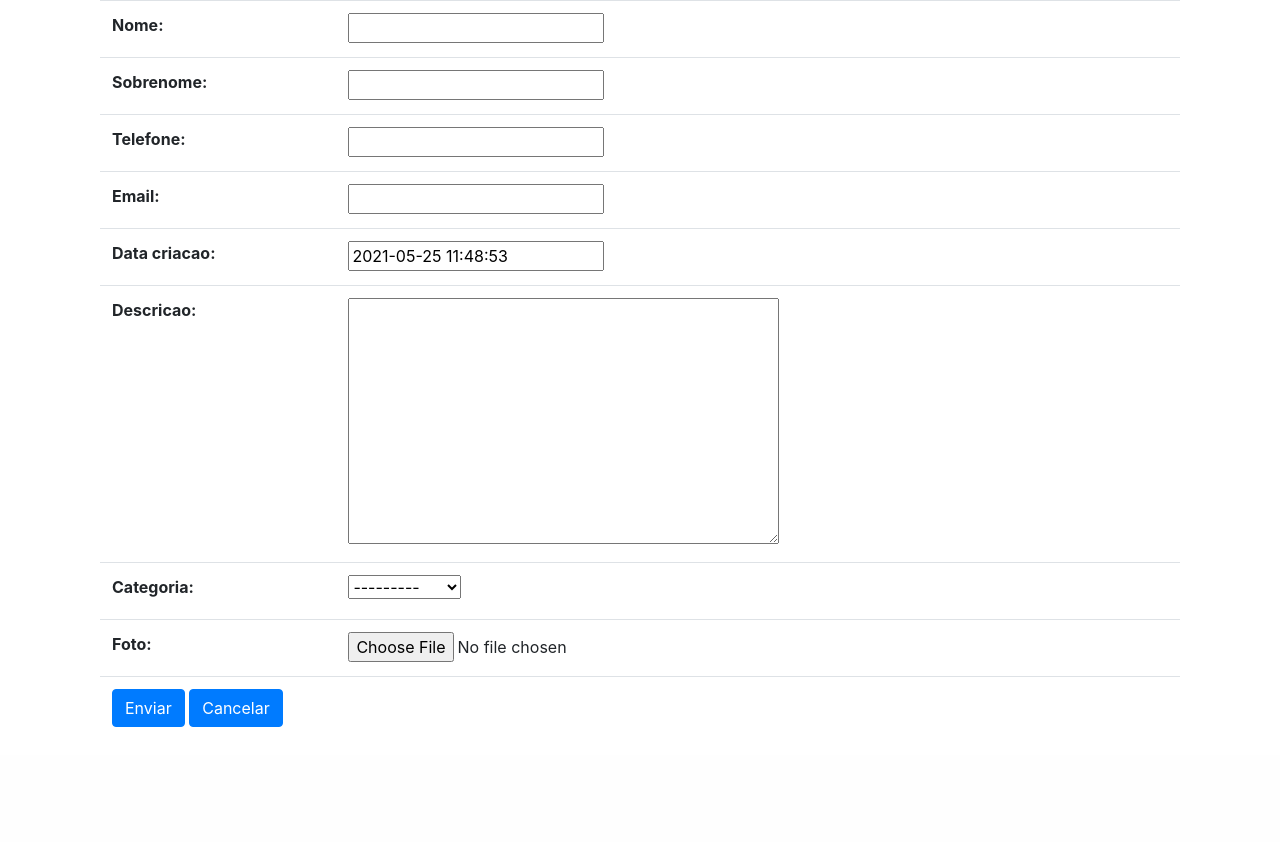
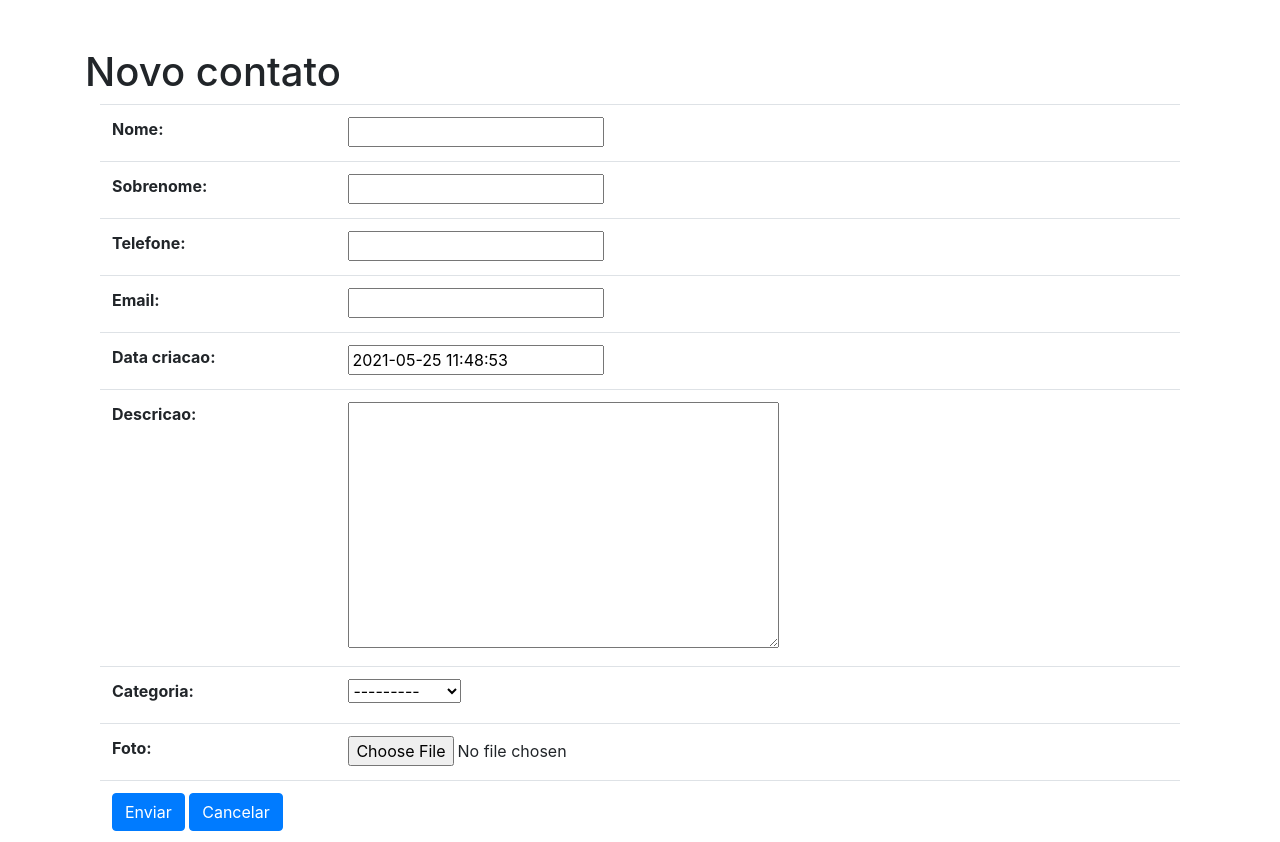
Before and after one commit to gabrielrbas/agenda_project, a Django app: page /novo_contato/ in a window 1280 px wide. Shown: the part 56-898 px from the top of the page. Before the commit the page ends 783 px from the top, so only its background shows below. Run offline with Django 3.2, Linux system fonts and the light colour scheme; data comes from the database, SQL or seed files in the repository; some libraries are stand-ins or nearby versions.

Commit message:
updated novo_contato.html

```diff
--- a/contatos/templates/contatos/novo_contato.html
+++ b/contatos/templates/contatos/novo_contato.html
@@ -3,6 +3,8 @@
 {%block titulo%}Novo Contato  |  {%endblock%}
 
 {%block conteudo%}
+<h1 class="mt-5">Novo contato</h1>
+
 <div class="container">
     <form action="{%url 'novo_contato'%}" method="POST" enctype="multipart/form-data">
         {%csrf_token%}
```
